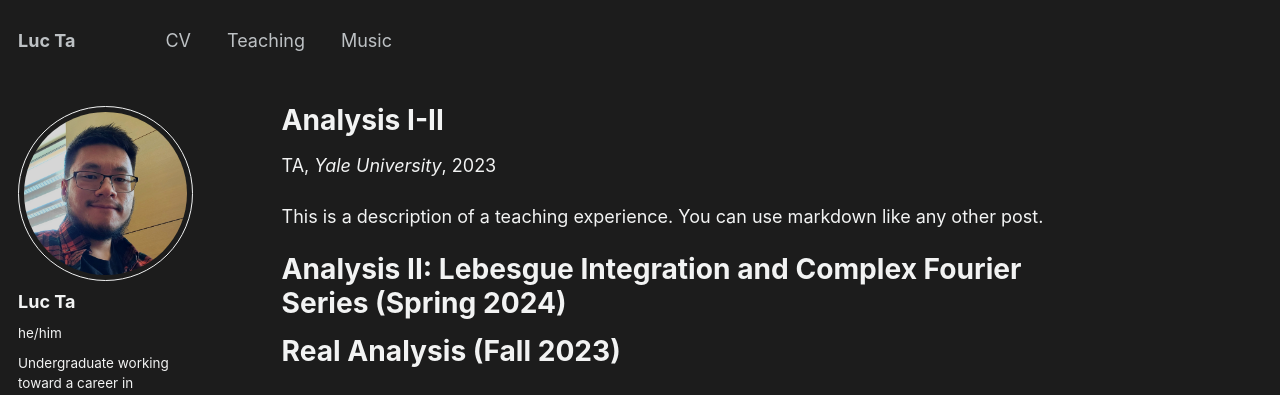
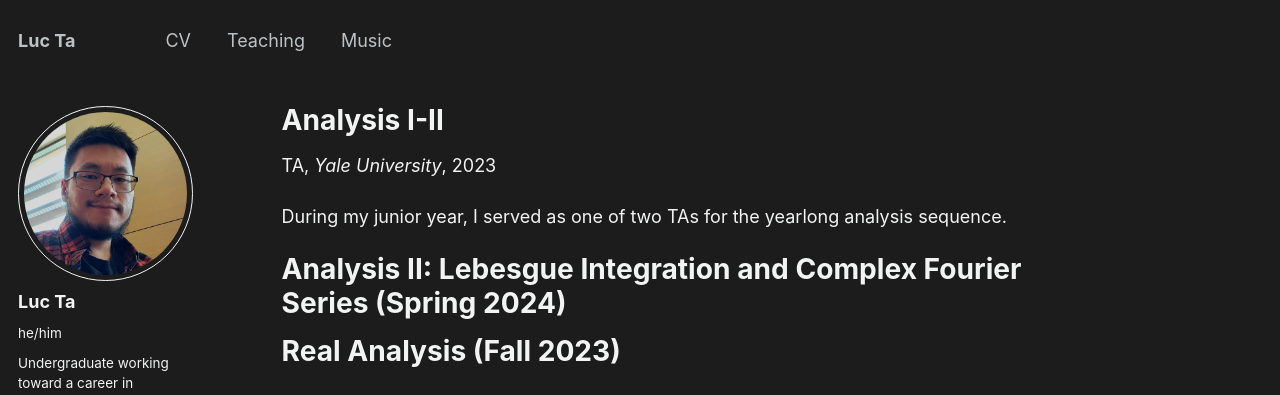
Before and after one commit to luc-ta/luc-ta.github.io, a Jekyll site: the page built from _teaching/2023-teaching.md, in a window 1280 px wide and 1064 px high. Shown: the top 395 px of the window. Built offline with Jekyll 4.4.1, drawn with Linux system fonts in a browser that asks for light colours.

Commit message:
Update 2023-teaching.md

```diff
--- a/_teaching/2023-teaching.md
+++ b/_teaching/2023-teaching.md
@@ -8,7 +8,7 @@ date: 2023-01-01
 location: "New Haven, CT"
 ---
 
-This is a description of a teaching experience. You can use markdown like any other post.
+During my junior year, I served as one of two TAs for the yearlong analysis sequence.
 
 Analysis II: Lebesgue Integration and Complex Fourier Series (Spring 2024)
 ======
```
